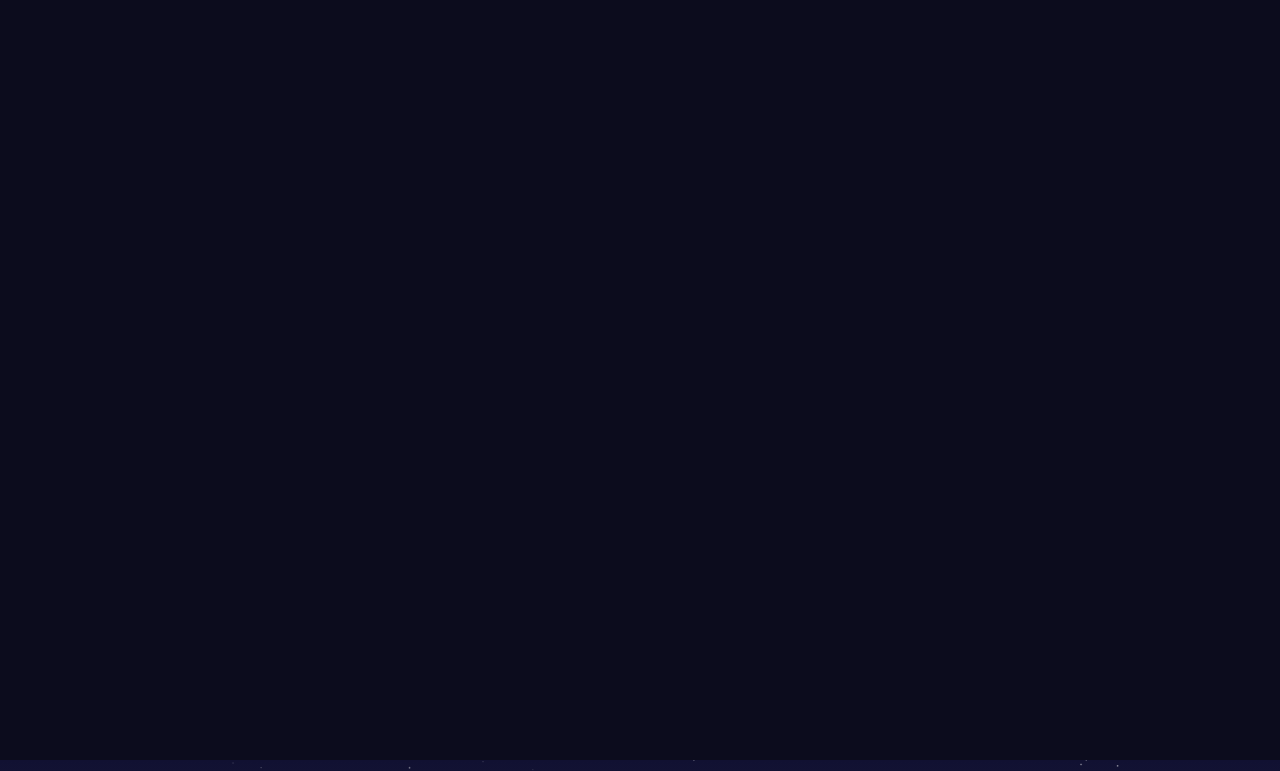
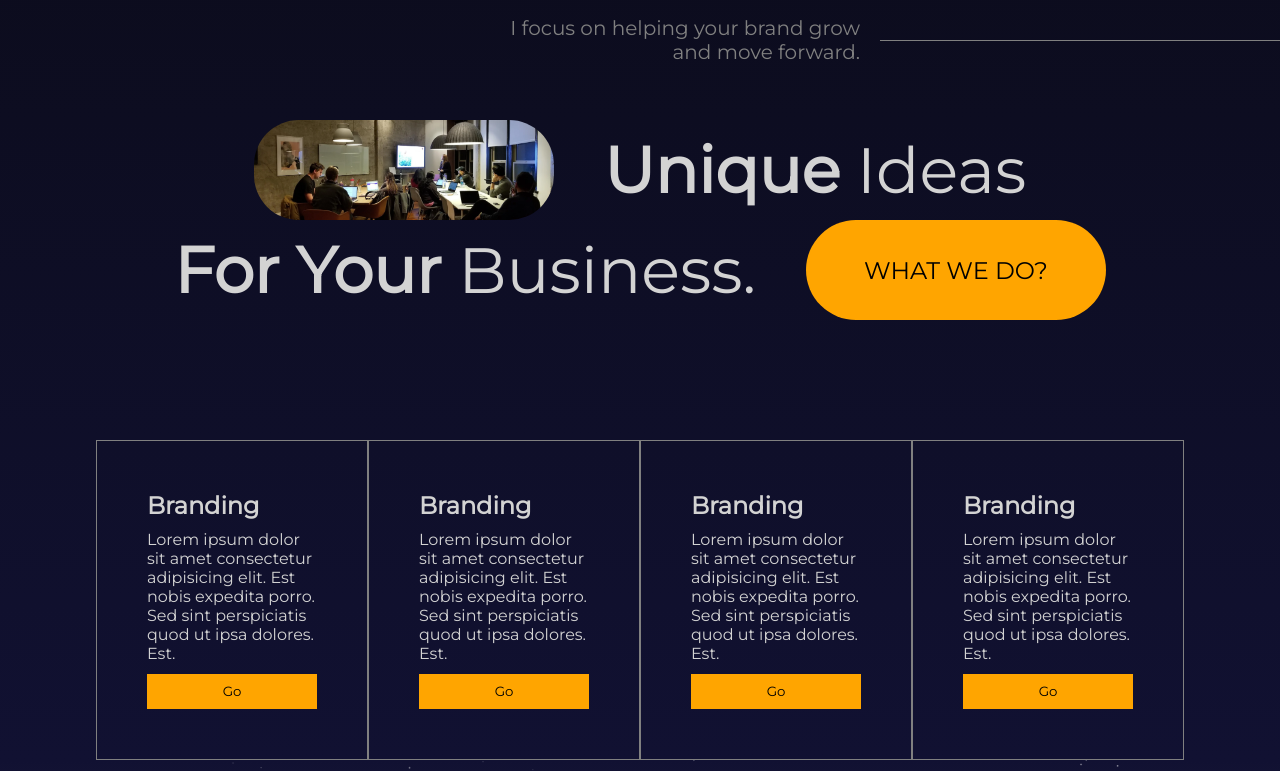
Before and after one commit to Mishrashubham10/portfolio-react, a React (Vite) app: page / in a window 1280 px wide. Shown: the part 1640-2411 px from the top of the page. Built offline with nearby package versions, Linux system fonts and the light colour scheme.

Commit message:
creates services page

```diff
--- a/src/App.jsx
+++ b/src/App.jsx
@@ -2,6 +2,7 @@
 import Hero from './components/hero/Hero';
 import Navbar from './components/navbar/Navbar';
 import Parallax from './components/parallax/Parallax';
+import Services from './services/Services';
 
 const App = () => {
   return (
@@ -13,7 +14,7 @@
       <section id="Services">
         <Parallax type="services" />
       </section>
-      <section>Servicess</section>
+      <section><Services /></section>
       <section id="Portfolio">
         <Parallax type="portfolio" />
       </section>
--- /dev/null
+++ b/src/services/Services.jsx
@@ -0,0 +1,107 @@
+import { useRef } from 'react';
+import './services.scss';
+import { motion, useInView } from 'framer-motion';
+
+const variants = {
+  initial: {
+    x: -500,
+    y: 100,
+    opacity: 0,
+  },
+  animate: {
+    x: 0,
+    opacity: 1,
+    y: 0,
+    transition: {
+      duration: 1,
+      staggerChildren: 0.1,
+    },
+  },
+};
+
+const Services = () => {
+    const ref = useRef();
+
+    const isInView = useInView(ref, { margin: "-100px" })
+
+  return (
+    <motion.div
+      className="services"
+      variants={variants}
+      initial="initial"
+    // whileInView="animate"
+    ref={ref}
+    animate={isInView && "animate"}
+    >
+      <motion.div className="textContainer" variants={variants}>
+        <p>
+          I focus on helping your brand grow
+          <br /> and move forward.
+        </p>
+        <hr />
+      </motion.div>
+      <motion.div className="titleContainer" variants={variants}>
+        <div className="title">
+          <img src="/people.webp" alt="" />
+          <h1>
+            <motion.b whileHover={{color:"orange"}}>Unique</motion.b> Ideas
+          </h1>
+        </div>
+        <div className="title">
+          <h1>
+            <motion.b whileHover={{color:"orange"}}>For Your</motion.b> Business.
+          </h1>
+          <button>WHAT WE DO?</button>
+        </div>
+      </motion.div>
+      <motion.div className="listContainer" variants={variants}>
+        <motion.div
+          whileHover={{ background: 'lightgray', color: 'black' }}
+          className="box"
+        >
+          <h2>Branding</h2>
+          <p>
+            Lorem ipsum dolor sit amet consectetur adipisicing elit. Est nobis
+            expedita porro. Sed sint perspiciatis quod ut ipsa dolores. Est.
+          </p>
+          <button>Go</button>
+        </motion.div>
+        <motion.div
+          whileHover={{ background: 'lightgray', color: 'black' }}
+          className="box"
+        >
+          <h2>Branding</h2>
+          <p>
+            Lorem ipsum dolor sit amet consectetur adipisicing elit. Est nobis
+            expedita porro. Sed sint perspiciatis quod ut ipsa dolores. Est.
+          </p>
+          <button>Go</button>
+        </motion.div>
+        <motion.div
+          whileHover={{ background: 'lightgray', color: 'black' }}
+          className="box"
+        >
+          <h2>Branding</h2>
+          <p>
+            Lorem ipsum dolor sit amet consectetur adipisicing elit. Est nobis
+            expedita porro. Sed sint perspiciatis quod ut ipsa dolores. Est.
+          </p>
+          <button>Go</button>
+        </motion.div>
+        <motion.div
+          whileHover={{ background: 'lightgray', color: 'black' }}
+          className="box"
+        >
+          <h2>Branding</h2>
+          <p>
+            Lorem ipsum dolor sit amet consectetur adipisicing elit. Est nobis
+            expedita porro. Sed sint perspiciatis quod ut ipsa dolores. Est.
+          </p>
+          <button>Go</button>
+        </motion.div>
+      </motion.div>
+    </motion.div>
+  );
+};
+
+export default Services;
--- /dev/null
+++ b/src/services/services.scss
@@ -0,0 +1,85 @@
+.services {
+    background: linear-gradient(180deg, #0c0c1d, #111132);
+    height: 100%;
+    display: flex;
+    flex-direction: column;
+    justify-content: space-between;
+
+    .textContainer {
+        flex: 1;
+        align-self: flex-end;
+        display: flex;
+        align-items: center;
+        gap: 1.25rem;
+
+        p {
+            font-weight: 200;
+            font-size: 1.25rem;
+            color: gray;
+            text-align: right;
+        }
+
+        hr {
+            width: 400px;
+            border: none;
+            border-top: 0.5px solid gray;
+        }
+    }
+
+    .titleContainer {
+        flex: 2;
+        display: flex;
+        flex-direction: column;
+        align-items: center;
+
+        .title {
+            display: flex;
+            gap: 3.125rem;
+            align-items: center;
+
+            img {
+                width: 300px;
+                height: 100px;
+                border-radius: 2.8rem;
+                object-fit: cover;
+            }
+
+            h1 {
+                font-size: 4rem;
+                font-weight: 400;
+            }
+
+            button {
+                width: 300px;
+                height: 100px;
+                border-radius: 50px;
+                border: none;
+                background-color: orange;
+                cursor: pointer;
+                font-size: 1.5rem;
+            }
+        }
+    }
+
+    .listContainer {
+        flex: 2;
+        display: flex;
+        max-width: 85%;
+        margin: 0 auto;
+
+        .box {
+            padding: 3.125rem;
+            border: 0.5px solid gray;
+            display: flex;
+            flex-direction: column;
+            justify-content: space-between;
+
+            button {
+                padding: 0.6rem;
+                background: orange;
+                border: none;
+                cursor: pointer;
+            }
+        }
+    }
+}
```
